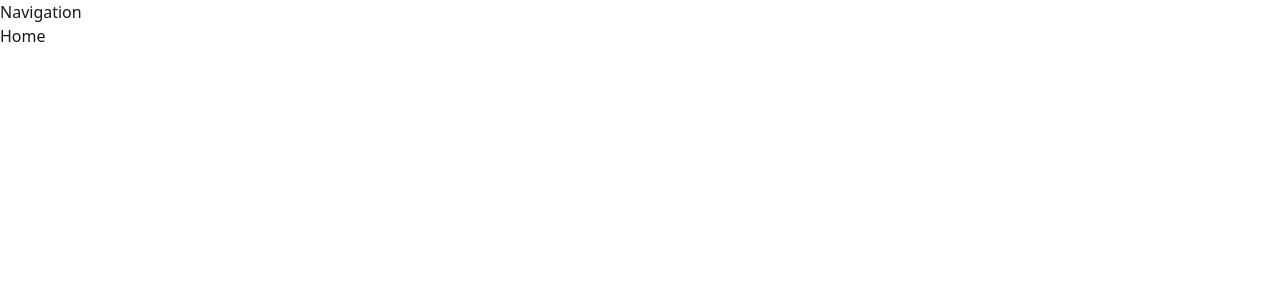
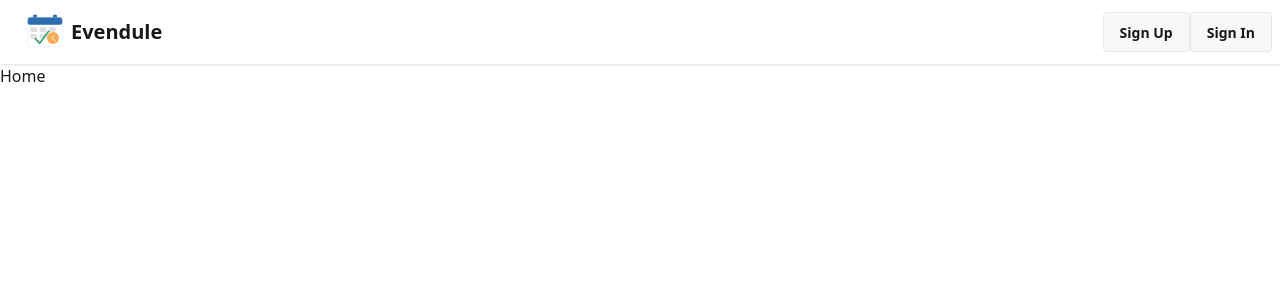
Before and after one commit to DariaKozlova-web/events-frontend, a React (Vite) app: page / in a window 1280 px wide. Shown: the top 300 px of the page. Built offline with nearby package versions, Linux system fonts and the light colour scheme; no server answers.

Commit message:
implement Navbar component

```diff
--- a/index.html
+++ b/index.html
@@ -1,8 +1,9 @@
-<!doctype html>
+<!DOCTYPE html>
 <html lang="en">
   <head>
     <meta charset="UTF-8" />
     <meta name="viewport" content="width=device-width, initial-scale=1.0" />
+    <link rel="icon" type="image/svg+xml" href="./src/assets/logo.svg" />
     <title>events-frontend</title>
   </head>
   <body>
--- a/src/components/Navbar.jsx
+++ b/src/components/Navbar.jsx
@@ -1,5 +1,32 @@
-export const Navbar =()=>{
-  return(
-    <div>Navigation</div>
-  )
-}
+import { NavLink } from "react-router";
+import logo from "../assets/logo.svg";
+
+export const Navbar = () => {
+  const user = "me";
+  return (
+    <div className="navbar bg-base-100 shadow-sm">
+      <div className="navbar-start">
+        <NavLink to={"/"} className="btn btn-ghost text-xl">
+          <img src={logo} alt="logo" className="w-10" />
+          <figcaption>Evendule</figcaption>
+        </NavLink>
+      </div>
+      <div className="navbar-end">
+        {user ? (
+          <>
+            <NavLink to={"/sign-in"} className={"btn"}>
+              Sign Up
+            </NavLink>
+            <NavLink to={"/sign-up"} className={"btn"}>
+              Sign In
+            </NavLink>
+          </>
+        ) : (
+          <NavLink to={"create-event"} className={"btn"}>
+            Create Event
+          </NavLink>
+        )}
+      </div>
+    </div>
+  );
+};
--- /dev/null
+++ b/src/layouts/MainLayout.jsx
@@ -0,0 +1,16 @@
+import { Navbar } from "../components/Navbar";
+import { useState } from "react";
+
+export default function MainLayout() {
+  const [user, setUser] = useState(null);
+
+  return (
+    <div className="body">
+      <Navbar />
+      {/* Outlet rendert die Child-Routes an dieser Stelle */}
+      {/* context prop übergibt Daten an alle Child-Components */}
+      <Outlet context={{ user, setUser }} />
+      <footer>&copy; footerbla</footer>
+    </div>
+  );
+}
```
Also changed, not shown: src/assets/logo.svg (added).
